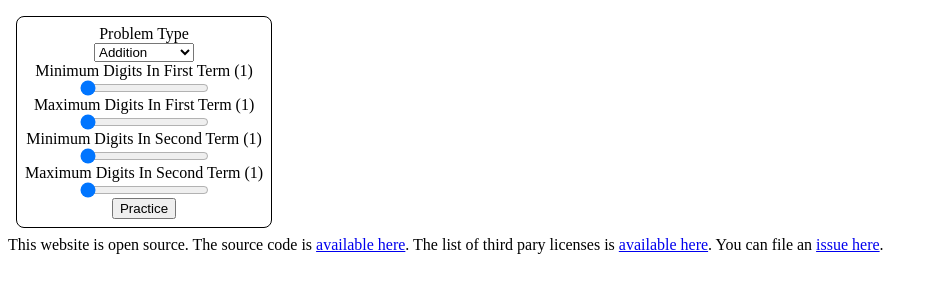
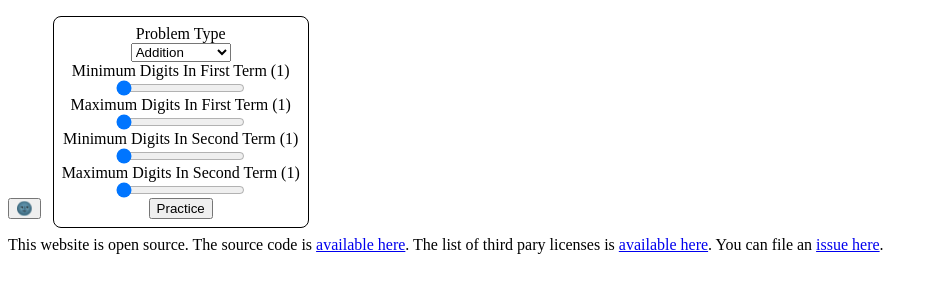
Before and after one commit to matthewnoel/arithmetic-practice, a Svelte app: page / in a window 1280 px wide. Shown: the top 300 px of the page, without its empty margins (0-938 px from the left). Built offline with nearby package versions, Linux system fonts and the light colour scheme; the HTML template or start-up script is replaced by a standard one.

Commit message:
Add Theme Toggle

```diff
--- a/src/App.svelte
+++ b/src/App.svelte
@@ -1,6 +1,7 @@
 <script>
     import Selector from "./components/Selector.svelte";
     import QuestionModal from "./components/QuestionModal.svelte";
+    import ThemeToggle from "./components/ThemeToggle.svelte";
 
     const handleMessage = (event) => {
         selection = event.detail.id;
@@ -11,12 +12,11 @@
     let config = {};
 </script>
 
+<ThemeToggle />
 {#if selection}
-    <div></div>
     <QuestionModal {selection} {config} />
     <div></div>
 {:else}
-    <div></div>
     <Selector on:message={handleMessage} />
     <footer>
         <span
--- /dev/null
+++ b/src/components/ThemeToggle.svelte
@@ -0,0 +1,43 @@
+<script>
+    const getTheme = ({
+        localStorageTheme,
+        systemSettingDark,
+    }) => {
+        if (localStorageTheme !== null) return localStorageTheme;
+        if (systemSettingDark.matches) return dark;
+        return light;
+    };
+    const update = (theme) => {
+        value = theme === dark ? "🌞" : "🌚";
+        document.querySelector("html").setAttribute("data-theme", theme);
+    };
+    const handleClick = () => {
+        const newTheme = currentThemeSetting === dark ? light : dark;
+        localStorage.setItem("theme", newTheme);
+        update(newTheme);
+        currentThemeSetting = newTheme;
+    };
+
+    const light = "light";
+    const dark = "dark";
+    const localStorageTheme = localStorage.getItem("theme");
+    const systemSettingDark = window.matchMedia("(prefers-color-scheme: dark)");
+
+    let currentThemeSetting = getTheme({
+        localStorageTheme,
+        systemSettingDark,
+    });
+    let value = "🌞";
+
+    update(currentThemeSetting);
+</script>
+
+<input
+    type="button"
+    data-theme-toggle
+    aria-label={value === "🌚"
+        ? "Change to dark theme."
+        : "Change to light theme."}
+    {value}
+    on:click={handleClick}
+/>
```
Also changed, not shown: 2 other files (tests, documents, lock files or other folders).
